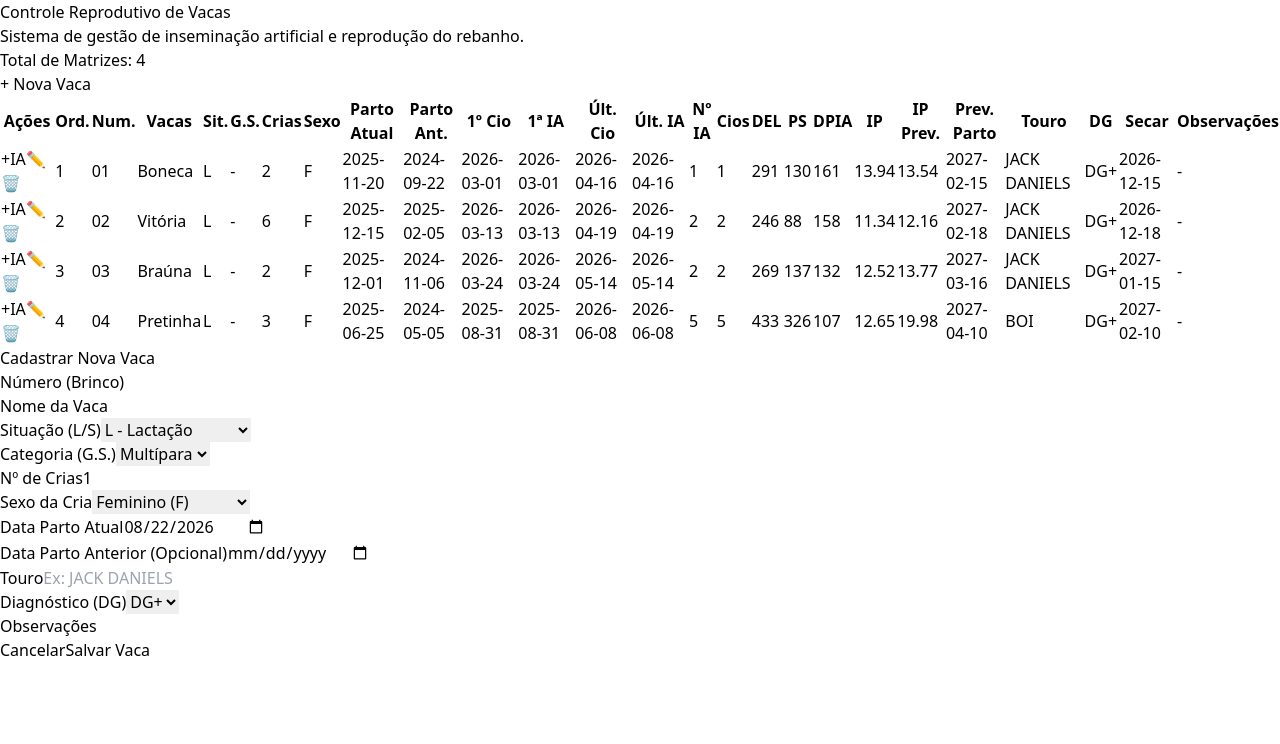
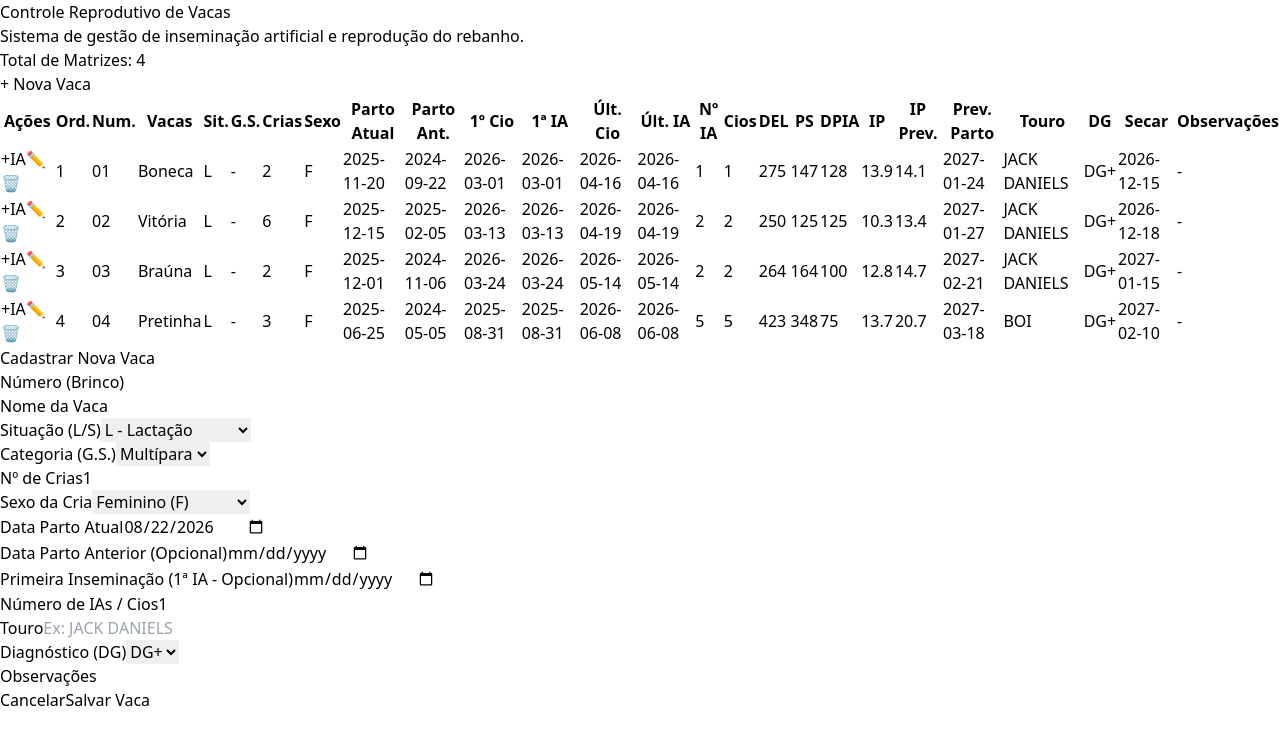
Before and after one commit to henrique-amorim-silva/gestar, a React (Vite) app: page / in a window 1280 px wide. Both pictures are taken after a click on the button "+ Nova Vaca". Shown: the top 744 px of the page. Built offline with nearby package versions, Linux system fonts and the light colour scheme.

Commit message:
feat: automatiza calculos de DEL, PS, DPIA, IP, IP Prev, Prev Parto e sincronia de cios

```diff
--- a/src/App.tsx
+++ b/src/App.tsx
@@ -4,18 +4,35 @@ import { CowTable } from './components/CowTable';
 import { CowForm } from './components/CowForm';
 import { InseminationModal } from './components/InseminationModal';
 import type { Cow } from './types/cow';
+import { calculateReproductionFields } from './utils/reproductionCalculations';
 
 export function App() {
   const [cows, setCows] = useState<Cow[]>(() => {
     const saved = localStorage.getItem('@gestar_cows');
+    let cowsData = INITIAL_COWS;
+
     if (saved) {
       try {
-        return JSON.parse(saved);
+        cowsData = JSON.parse(saved);
       } catch (e) {
         console.error("Erro ao carregar localStorage", e);
       }
     }
-    return INITIAL_COWS;
+
+    // Garante que todas as vacas carregadas tenham os campos recalculados com a data atual
+    return cowsData.map(cow => {
+      const calculated = calculateReproductionFields({
+        currentCalvingDate: cow.currentCalvingDate,
+        previousCalvingDate: cow.previousCalvingDate,
+        lastInseminationDate: cow.lastInseminationDate,
+        inseminationNumber: cow.inseminationNumber
+      });
+      return {
+        ...cow,
+        ...calculated,
+        heatsCount: cow.inseminationNumber
+      };
+    });
   });
 
   const [isModalOpen, setIsModalOpen] = useState(false);
@@ -50,16 +67,26 @@ export function App() {
         const previousState = {
           lastInseminationDate: cow.lastInseminationDate,
           bull: cow.bull,
-          inseminationNumber: cow.inseminationNumber
+          inseminationNumber: cow.inseminationNumber,
+          firstInseminationDate: cow.firstInseminationDate
         };
 
         const history = cow.inseminationHistory || [];
+        const newInsemNumber = insemData.incrementInseminationNumber ? cow.inseminationNumber + 1 : cow.inseminationNumber;
+
+        const calculated = calculateReproductionFields({
+          currentCalvingDate: cow.currentCalvingDate,
+          previousCalvingDate: cow.previousCalvingDate,
+          lastInseminationDate: insemData.lastInseminationDate,
+          inseminationNumber: newInsemNumber
+        });
 
         return {
           ...cow,
           lastInseminationDate: insemData.lastInseminationDate,
           bull: insemData.bull,
-          inseminationNumber: insemData.incrementInseminationNumber ? cow.inseminationNumber + 1 : cow.inseminationNumber,
+          inseminationNumber: newInsemNumber,
+          ...calculated,
           inseminationHistory: [previousState, ...history]
         };
       }
@@ -79,11 +106,19 @@ export function App() {
         const lastState = history[0];
         const remainingHistory = history.slice(1);
 
+        const calculated = calculateReproductionFields({
+          currentCalvingDate: cow.currentCalvingDate,
+          previousCalvingDate: cow.previousCalvingDate,
+          lastInseminationDate: lastState.lastInseminationDate,
+          inseminationNumber: lastState.inseminationNumber
+        });
+
         return {
           ...cow,
           lastInseminationDate: lastState.lastInseminationDate,
           bull: lastState.bull,
           inseminationNumber: lastState.inseminationNumber,
+          ...calculated,
           inseminationHistory: remainingHistory
         };
       }
--- a/src/components/CowForm.tsx
+++ b/src/components/CowForm.tsx
@@ -1,27 +1,33 @@
-import React, { useState, useEffect } from 'react';
-import type { Cow } from '../types/cow';
+import React, { useState, useEffect } from "react";
+import type { Cow } from "../types/cow";
+import { calculateReproductionFields } from "../utils/reproductionCalculations";
 
 interface CowFormProps {
   isOpen: boolean;
   onClose: () => void;
-  onSave: (cowData: Omit<Cow, 'id' | 'order'>) => void;
+  onSave: (cowData: Omit<Cow, "id" | "order">) => void;
   cowToEdit?: Cow | null;
 }
 
-export const CowForm: React.FC<CowFormProps> = ({ isOpen, onClose, onSave, cowToEdit }) => {
+export const CowForm: React.FC<CowFormProps> = ({
+  isOpen,
+  onClose,
+  onSave,
+  cowToEdit,
+}) => {
   const initialFormState = {
-    numberTag: '',
-    name: '',
-    situation: 'L' as 'L' | 'S',
-    categoryGS: 'Multípara',
+    numberTag: "",
+    name: "",
+    situation: "L" as "L" | "S",
+    categoryGS: "Multípara",
     offspringCount: 1,
-    gender: 'F' as 'F' | 'M' | 'MF',
-    currentCalvingDate: new Date().toISOString().split('T')[0],
-    previousCalvingDate: '',
-    firstHeatDate: '',
-    firstInseminationDate: '',
-    lastHeatDate: '',
-    lastInseminationDate: '',
+    gender: "F" as "F" | "M" | "MF",
+    currentCalvingDate: new Date().toISOString().split("T")[0],
+    previousCalvingDate: "",
+    firstHeatDate: "",
+    firstInseminationDate: "",
+    lastHeatDate: "",
+    lastInseminationDate: "",
     inseminationNumber: 1,
     heatsCount: 1,
     del: 0,
@@ -29,11 +35,11 @@ export const CowForm: React.FC<CowFormProps> = ({ isOpen, onClose, onSave, cowTo
     dpia: 0,
     ip: 0,
     expectedIp: 0,
-    expectedCalvingDate: '',
-    bull: '',
-    diagnosisStatus: 'DG+' as 'DG+' | 'DG-',
-    dryingDate: '',
-    observations: ''
+    expectedCalvingDate: "",
+    bull: "",
+    diagnosisStatus: "DG+" as "DG+" | "DG-",
+    dryingDate: "",
+    observations: "",
   };
 
   const [formData, setFormData] = useState(initialFormState);
@@ -44,11 +50,11 @@ export const CowForm: React.FC<CowFormProps> = ({ isOpen, onClose, onSave, cowTo
         numberTag: cowToEdit.numberTag,
         name: cowToEdit.name,
         situation: cowToEdit.situation,
-        categoryGS: cowToEdit.categoryGS || 'Multípara',
+        categoryGS: cowToEdit.categoryGS || "Multípara",
         offspringCount: cowToEdit.offspringCount,
         gender: cowToEdit.gender,
         currentCalvingDate: cowToEdit.currentCalvingDate,
-        previousCalvingDate: cowToEdit.previousCalvingDate || '',
+        previousCalvingDate: cowToEdit.previousCalvingDate || "",
         firstHeatDate: cowToEdit.firstHeatDate,
         firstInseminationDate: cowToEdit.firstInseminationDate,
         lastHeatDate: cowToEdit.lastHeatDate,
@@ -64,7 +70,7 @@ export const CowForm: React.FC<CowFormProps> = ({ isOpen, onClose, onSave, cowTo
         bull: cowToEdit.bull,
         diagnosisStatus: cowToEdit.diagnosisStatus,
         dryingDate: cowToEdit.dryingDate,
-        observations: cowToEdit.observations
+        observations: cowToEdit.observations,
       });
     } else {
       setFormData(initialFormState);
@@ -75,7 +81,21 @@ export const CowForm: React.FC<CowFormProps> = ({ isOpen, onClose, onSave, cowTo
 
   const handleSubmit = (e: React.FormEvent) => {
     e.preventDefault();
-    onSave(formData);
+
+    // Aplica os cálculos automáticos antes de salvar
+    const calculated = calculateReproductionFields({
+      currentCalvingDate: formData.currentCalvingDate,
+      previousCalvingDate: formData.previousCalvingDate,
+      lastInseminationDate: formData.lastInseminationDate,
+      inseminationNumber: formData.inseminationNumber,
+    });
+
+    const finalData = {
+      ...formData,
+      ...calculated,
+    };
+
+    onSave(finalData);
     onClose();
   };
 
@@ -83,38 +103,56 @@ export const CowForm: React.FC<CowFormProps> = ({ isOpen, onClose, onSave, cowTo
     <div className="fixed inset-0 bg-black/50 flex items-center justify-center p-4 z-50">
       <div className="bg-white rounded-lg shadow-xl max-w-2xl w-full max-h-[90vh] overflow-y-auto p-6">
         <h2 className="text-xl font-bold text-gray-800 mb-4 border-b pb-2">
-          {cowToEdit ? 'Editar Dados da Vaca' : 'Cadastrar Nova Vaca'}
+          {cowToEdit ? "Editar Dados da Vaca" : "Cadastrar Nova Vaca"}
         </h2>
 
-        <form onSubmit={handleSubmit} className="grid grid-cols-1 md:grid-cols-2 gap-4 text-sm">
+        <form
+          onSubmit={handleSubmit}
+          className="grid grid-cols-1 md:grid-cols-2 gap-4 text-sm"
+        >
           <div>
-            <label className="block font-medium text-gray-700">Número (Brinco)</label>
+            <label className="block font-medium text-gray-700">
+              Número (Brinco)
+            </label>
             <input
               type="text"
               className="mt-1 w-full border rounded p-2"
               value={formData.numberTag}
-              onChange={e => setFormData({ ...formData, numberTag: e.target.value })}
+              onChange={(e) =>
+                setFormData({ ...formData, numberTag: e.target.value })
+              }
               required
             />
           </div>
 
           <div>
-            <label className="block font-medium text-gray-700">Nome da Vaca</label>
+            <label className="block font-medium text-gray-700">
+              Nome da Vaca
+            </label>
             <input
               type="text"
               className="mt-1 w-full border rounded p-2"
               value={formData.name}
-              onChange={e => setFormData({ ...formData, name: e.target.value })}
+              onChange={(e) =>
+                setFormData({ ...formData, name: e.target.value })
+              }
               required
             />
           </div>
 
           <div>
-            <label className="block font-medium text-gray-700">Situação (L/S)</label>
+            <label className="block font-medium text-gray-700">
+              Situação (L/S)
+            </label>
             <select
               className="mt-1 w-full border rounded p-2"
               value={formData.situation}
-              onChange={e => setFormData({ ...formData, situation: e.target.value as 'L' | 'S' })}
+              onChange={(e) =>
+                setFormData({
+                  ...formData,
+                  situation: e.target.value as "L" | "S",
+                })
+              }
             >
               <option value="L">L - Lactação</option>
               <option value="S">S - Seca/Descarte</option>
@@ -122,11 +160,15 @@ export const CowForm: React.FC<CowFormProps> = ({ isOpen, onClose, onSave, cowTo
           </div>
 
           <div>
-            <label className="block font-medium text-gray-700">Categoria (G.S.)</label>
+            <label className="block font-medium text-gray-700">
+              Categoria (G.S.)
+            </label>
             <select
               className="mt-1 w-full border rounded p-2"
               value={formData.categoryGS}
-              onChange={e => setFormData({ ...formData, categoryGS: e.target.value })}
+              onChange={(e) =>
+                setFormData({ ...formData, categoryGS: e.target.value })
+              }
             >
               <option value="Nulípara">Nulípara</option>
               <option value="Primípara">Primípara</option>
@@ -135,21 +177,35 @@ export const CowForm: React.FC<CowFormProps> = ({ isOpen, onClose, onSave, cowTo
           </div>
 
           <div>
-            <label className="block font-medium text-gray-700">Nº de Crias</label>
+            <label className="block font-medium text-gray-700">
+              Nº de Crias
+            </label>
             <input
               type="number"
               className="mt-1 w-full border rounded p-2"
               value={formData.offspringCount}
-              onChange={e => setFormData({ ...formData, offspringCount: Number(e.target.value) })}
+              onChange={(e) =>
+                setFormData({
+                  ...formData,
+                  offspringCount: Number(e.target.value),
+                })
+              }
             />
           </div>
 
           <div>
-            <label className="block font-medium text-gray-700">Sexo da Cria</label>
+            <label className="block font-medium text-gray-700">
+              Sexo da Cria
+            </label>
             <select
               className="mt-1 w-full border rounded p-2"
               value={formData.gender}
-              onChange={e => setFormData({ ...formData, gender: e.target.value as 'F' | 'M' | 'MF' })}
+              onChange={(e) =>
+                setFormData({
+                  ...formData,
+                  gender: e.target.value as "F" | "M" | "MF",
+                })
+              }
             >
               <option value="F">Feminino (F)</option>
               <option value="M">Masculino (M)</option>
@@ -158,22 +214,67 @@ export const CowForm: React.FC<CowFormProps> = ({ isOpen, onClose, onSave, cowTo
           </div>
 
           <div>
-            <label className="block font-medium text-gray-700">Data Parto Atual</label>
+            <label className="block font-medium text-gray-700">
+              Data Parto Atual
+            </label>
             <input
               type="date"
               className="mt-1 w-full border rounded p-2"
               value={formData.currentCalvingDate}
-              onChange={e => setFormData({ ...formData, currentCalvingDate: e.target.value })}
+              onChange={(e) =>
+                setFormData({ ...formData, currentCalvingDate: e.target.value })
+              }
             />
           </div>
 
           <div>
-            <label className="block font-medium text-gray-700">Data Parto Anterior (Opcional)</label>
+            <label className="block font-medium text-gray-700">
+              Data Parto Anterior (Opcional)
+            </label>
             <input
               type="date"
               className="mt-1 w-full border rounded p-2"
               value={formData.previousCalvingDate}
-              onChange={e => setFormData({ ...formData, previousCalvingDate: e.target.value })}
+              onChange={(e) =>
+                setFormData({
+                  ...formData,
+                  previousCalvingDate: e.target.value,
+                })
+              }
+            />
+          </div>
+
+          <div>
+            <label className="block font-medium text-gray-700">
+              Primeira Inseminação (1ª IA - Opcional)
+            </label>
+            <input
+              type="date"
+              className="mt-1 w-full border rounded p-2"
+              value={formData.firstInseminationDate}
+              onChange={(e) =>
+                setFormData({
+                  ...formData,
+                  firstInseminationDate: e.target.value,
+                })
+              }
+            />
+          </div>
+
+          <div>
+            <label className="block font-medium text-gray-700">
+              Número de IAs / Cios
+            </label>
+            <input
+              type="number"
+              className="mt-1 w-full border rounded p-2"
+              value={formData.inseminationNumber}
+              onChange={(e) =>
+                setFormData({
+                  ...formData,
+                  inseminationNumber: Number(e.target.value),
+                })
+              }
             />
           </div>
 
@@ -183,17 +284,26 @@ export const CowForm: React.FC<CowFormProps> = ({ isOpen, onClose, onSave, cowTo
               type="text"
               className="mt-1 w-full border rounded p-2"
               value={formData.bull}
-              onChange={e => setFormData({ ...formData, bull: e.target.value.toUpperCase() })}
+              onChange={(e) =>
+                setFormData({ ...formData, bull: e.target.value.toUpperCase() })
+              }
               placeholder="Ex: JACK DANIELS"
             />
           </div>
 
           <div>
-            <label className="block font-medium text-gray-700">Diagnóstico (DG)</label>
+            <label className="block font-medium text-gray-700">
+              Diagnóstico (DG)
+            </label>
             <select
               className="mt-1 w-full border rounded p-2"
               value={formData.diagnosisStatus}
-              onChange={e => setFormData({ ...formData, diagnosisStatus: e.target.value as 'DG+' | 'DG-' })}
+              onChange={(e) =>
+                setFormData({
+                  ...formData,
+                  diagnosisStatus: e.target.value as "DG+" | "DG-",
+                })
+              }
             >
               <option value="DG+">DG+</option>
               <option value="DG-">DG-</option>
@@ -201,12 +311,16 @@ export const CowForm: React.FC<CowFormProps> = ({ isOpen, onClose, onSave, cowTo
           </div>
 
           <div className="md:col-span-2">
-            <label className="block font-medium text-gray-700">Observações</label>
+            <label className="block font-medium text-gray-700">
+              Observações
+            </label>
             <input
               type="text"
               className="mt-1 w-full border rounded p-2"
               value={formData.observations}
-              onChange={e => setFormData({ ...formData, observations: e.target.value })}
+              onChange={(e) =>
+                setFormData({ ...formData, observations: e.target.value })
+              }
             />
           </div>
 
@@ -222,7 +336,7 @@ export const CowForm: React.FC<CowFormProps> = ({ isOpen, onClose, onSave, cowTo
               type="submit"
               className="px-4 py-2 bg-emerald-700 text-white rounded hover:bg-emerald-800 font-medium"
             >
-              {cowToEdit ? 'Salvar Alterações' : 'Salvar Vaca'}
+              {cowToEdit ? "Salvar Alterações" : "Salvar Vaca"}
             </button>
           </div>
         </form>
--- a/src/types/cow.ts
+++ b/src/types/cow.ts
@@ -2,6 +2,7 @@ export interface InseminationRecord {
   lastInseminationDate: string;
   bull: string;
   inseminationNumber: number;
+  firstInseminationDate?: string;
 }
 
 export interface Cow {
--- /dev/null
+++ b/src/utils/reproductionCalculations.ts
@@ -0,0 +1,63 @@
+export function calculateReproductionFields(data: {
+  currentCalvingDate: string;
+  previousCalvingDate?: string;
+  lastInseminationDate?: string;
+  inseminationNumber: number;
+}) {
+  const today = new Date();
+  today.setHours(0, 0, 0, 0);
+
+  // Função auxiliar para diferença em dias (Data Final - Data Inicial)
+  const getDaysBetween = (startDateStr: string, endDateStr: string) => {
+    if (!startDateStr || !endDateStr) return 0;
+    const start = new Date(startDateStr + 'T00:00:00');
+    const end = new Date(endDateStr + 'T00:00:00');
+    const diffTime = end.getTime() - start.getTime();
+    return Math.round(diffTime / (1000 * 60 * 60 * 24));
+  };
+
+  // 1. DEL: Dias entre o Parto Atual e Hoje
+  const del = data.currentCalvingDate ? Math.max(0, getDaysBetween(data.currentCalvingDate, today.toISOString().split('T')[0])) : 0;
+
+  // 2. PS: Dias do Parto Atual até a Última IA
+  const ps = (data.currentCalvingDate && data.lastInseminationDate)
+    ? Math.max(0, getDaysBetween(data.currentCalvingDate, data.lastInseminationDate))
+    : 0;
+
+  // 3. DPIA: Dias Pós-Inseminação (Dias desde a Última IA até hoje)
+  const dpia = data.lastInseminationDate
+    ? Math.max(0, getDaysBetween(data.lastInseminationDate, today.toISOString().split('T')[0]))
+    : 0;
+
+  // 4. Previsão de Parto (Última IA + 283 dias de gestação média)
+  let expectedCalvingDate = '';
+  if (data.lastInseminationDate) {
+    const lastInsem = new Date(data.lastInseminationDate + 'T00:00:00');
+    lastInsem.setDate(lastInsem.getDate() + 283);
+    expectedCalvingDate = lastInsem.toISOString().split('T')[0];
+  }
+
+  // 5. IP (Intervalo de Partos) em meses: (Parto Atual - Parto Ant.) / 30.416
+  let ip = 0;
+  if (data.previousCalvingDate && data.currentCalvingDate) {
+    const diffDays = getDaysBetween(data.previousCalvingDate, data.currentCalvingDate);
+    ip = Number((diffDays / 30.416).toFixed(1));
+  }
+
+  // 6. IP Previsto em meses: (Previsão de Parto - Parto Atual) / 30.416
+  let expectedIp = 0;
+  if (data.currentCalvingDate && expectedCalvingDate) {
+    const diffDays = getDaysBetween(data.currentCalvingDate, expectedCalvingDate);
+    expectedIp = Number((diffDays / 30.416).toFixed(1));
+  }
+
+  return {
+    del,
+    ps,
+    dpia,
+    ip: Math.max(0, ip),
+    expectedIp: Math.max(0, expectedIp),
+    expectedCalvingDate,
+    heatsCount: data.inseminationNumber
+  };
+}
```
